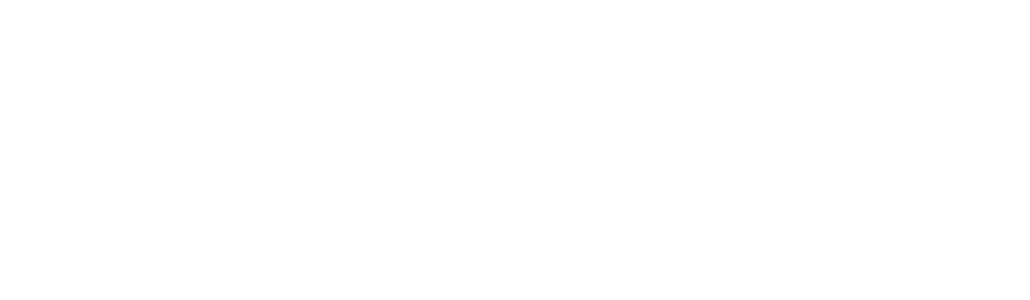
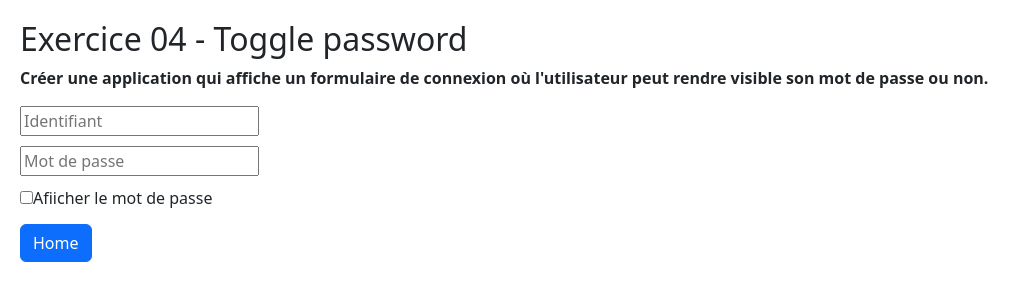
Before and after one commit to YUKIinBE/AngularExos, an Angular app: page /exos/exo04 in a window 1280 px wide. Before the commit this address led to /. Shown: the top 300 px of the page, without its empty margins (0-1030 px from the left). Built offline with nearby package versions, Linux system fonts and the light colour scheme.

Commit message:
Exo 4 Attribute Binding

```diff
--- a/src/app/app-routing.module.ts
+++ b/src/app/app-routing.module.ts
@@ -4,13 +4,15 @@
 import { Exo01PropertyBindingComponent } from './exos/exo01-property-binding/exo01-property-binding.component';
 import { Exo02TwoWayBindingComponent } from './exos/exo02-two-way-binding/exo02-two-way-binding.component';
 import { Exo03EventBindingComponent } from './exos/exo03-event-binding/exo03-event-binding.component';
+import { Exo04AttributeBindingComponent } from './exos/exo04-attribute-binding/exo04-attribute-binding.component';
 
 const routes: Routes = [
   { path: '', component: HomeComponent },
   { path: 'exos', children: [
     { path: 'exo01', component: Exo01PropertyBindingComponent},
     { path: 'exo02', component: Exo02TwoWayBindingComponent},
-    { path: 'exo03', component: Exo03EventBindingComponent}
+    { path: 'exo03', component: Exo03EventBindingComponent},
+    { path: 'exo04', component: Exo04AttributeBindingComponent}
   ]}
 ];
 
--- a/src/app/app.module.ts
+++ b/src/app/app.module.ts
@@ -9,6 +9,7 @@
 import { ExosComponent } from './exos/exos.component';
 import { Exo02TwoWayBindingComponent } from './exos/exo02-two-way-binding/exo02-two-way-binding.component';
 import { Exo03EventBindingComponent } from './exos/exo03-event-binding/exo03-event-binding.component';
+import { Exo04AttributeBindingComponent } from './exos/exo04-attribute-binding/exo04-attribute-binding.component';
 
 @NgModule({
   declarations: [
@@ -18,6 +19,7 @@
     Exo01PropertyBindingComponent,
     Exo02TwoWayBindingComponent,
     Exo03EventBindingComponent,
+    Exo04AttributeBindingComponent,
   ],
   imports: [
     BrowserModule,
--- /dev/null
+++ b/src/app/exos/exo04-attribute-binding/exo04-attribute-binding.component.html
@@ -0,0 +1,15 @@
+<h2>Exercice 04 - Toggle password</h2>
+
+<p style="font-weight: bold;">
+	Créer une application qui affiche un formulaire de connexion où l'utilisateur peut rendre visible son mot de passe
+	ou non.
+</p>
+
+<input type="text" placeholder="Identifiant">
+<input [type]="type" placeholder="Mot de passe">
+<input type="checkbox" id="show" style="display: inline;" (input)="changeVisibility()">
+<label for="show">Afiicher le mot de passe</label>
+
+<a routerLink="">
+	<button class="btn btn-primary">Home</button>
+</a>
--- /dev/null
+++ b/src/app/exos/exo04-attribute-binding/exo04-attribute-binding.component.scss
@@ -0,0 +1,8 @@
+input{
+	display: block;
+	margin-bottom: 10px;
+}
+a{
+	display: block;
+	margin-top: 10px;
+}
--- /dev/null
+++ b/src/app/exos/exo04-attribute-binding/exo04-attribute-binding.component.ts
@@ -0,0 +1,18 @@
+import { Component } from '@angular/core';
+
+@Component({
+  selector: 'app-exo04-attribute-binding',
+  templateUrl: './exo04-attribute-binding.component.html',
+  styleUrl: './exo04-attribute-binding.component.scss'
+})
+export class Exo04AttributeBindingComponent {
+  hidden: boolean = true;
+  type: string = "password"
+
+  changeVisibility (): void {
+    if (this.hidden) this.type = "text";
+    else this.type = "password";
+
+    this.hidden = !this.hidden;
+  }
+}
--- a/src/app/home/home.component.html
+++ b/src/app/home/home.component.html
@@ -16,4 +16,9 @@
 			Exo03 : Event Binding
 		</a>
 	</li>
+	<li>
+		<a routerLink="/exos/exo04">
+			Exo04 : Attribute Binding
+		</a>
+	</li>
 </ul>
```
Also changed, not shown: 1 other file (tests, documents, lock files or other folders).
